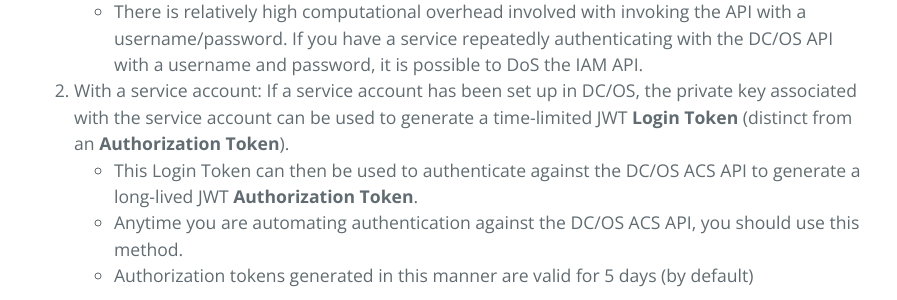
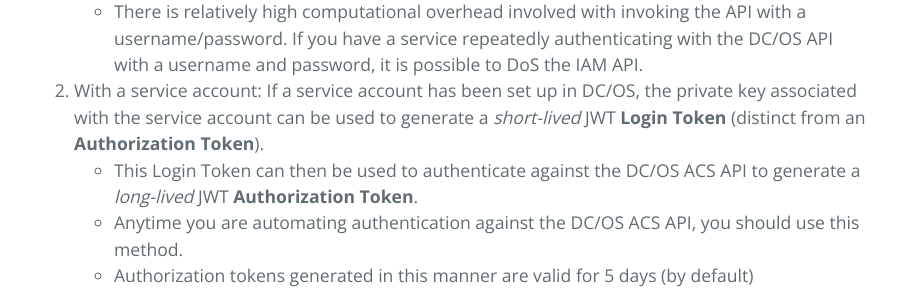
Before and after one commit to mesosphere/field-notes, a Jekyll site: the page built from docs/faqs/authentication.md, in a window 1280 px wide and 900 px high, scrolled down 955 px. Shown: the part 182-482 px from the top of the window, without its empty margins (190-1087 px from the left). Built offline with Jekyll 4.4.1, drawn with Linux system fonts in a browser that asks for light colours; our own code applies the rules of GitHub Pages for plain Markdown files.

Commit message:
Fix authentication

```diff
--- a/docs/faqs/authentication.md
+++ b/docs/faqs/authentication.md
@@ -23,8 +23,8 @@ There are two primary ways to obtain authorization tokens from the DC/OS Access
 1. With a local account (username/password): You can authenticate against the DC/OS ACS API with a username and password.  **This is primarily for manual interaction with the DC/OS API endpoints**, for the following reason:
   * There is relatively high computational overhead involved with invoking the API with a username/password.  If you have a service repeatedly authenticating with the DC/OS API with a username and password, it is possible to DoS the IAM API.
 
-2. With a service account: If a service account has been set up in DC/OS, the private key associated with the service account can be used to generate a time-limited JWT **Login Token** (distinct from an **Authorization Token**).
-  * This Login Token can then be used to authenticate against the DC/OS ACS API to generate a long-lived JWT **Authorization Token**.
+2. With a service account: If a service account has been set up in DC/OS, the private key associated with the service account can be used to generate a *short-lived* JWT **Login Token** (distinct from an **Authorization Token**).
+  * This Login Token can then be used to authenticate against the DC/OS ACS API to generate a *long-lived* JWT **Authorization Token**.
   * Anytime you are automating authentication against the DC/OS ACS API, you should use this method.
   * Authorization tokens generated in this manner are valid for 5 days (by default)
 
```
